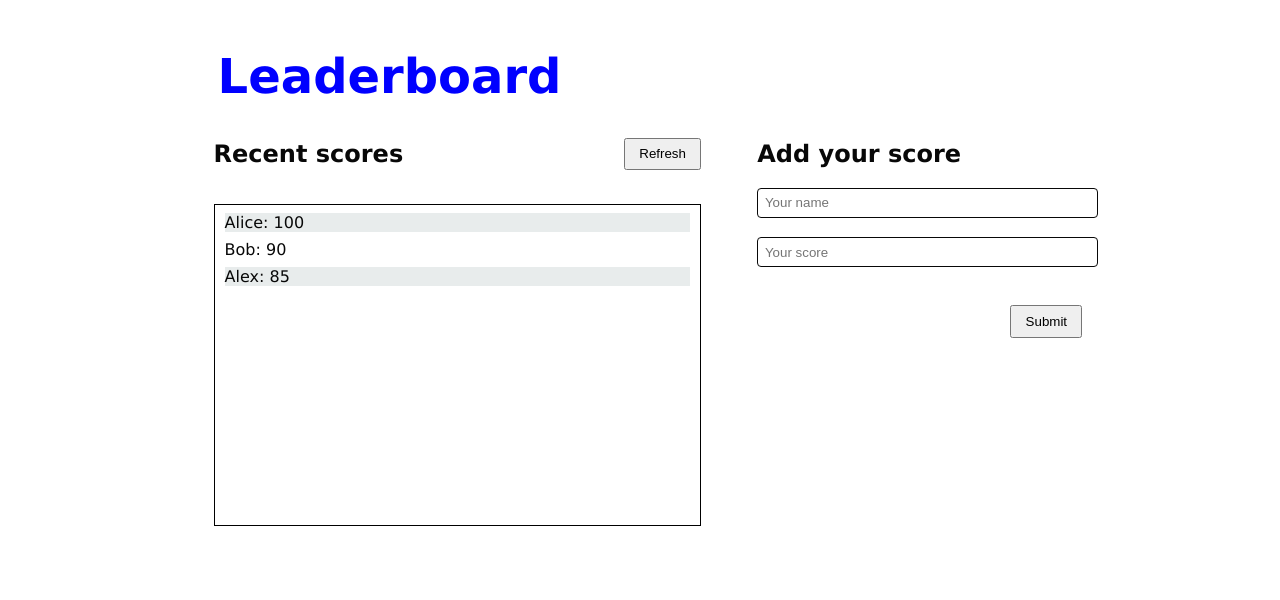
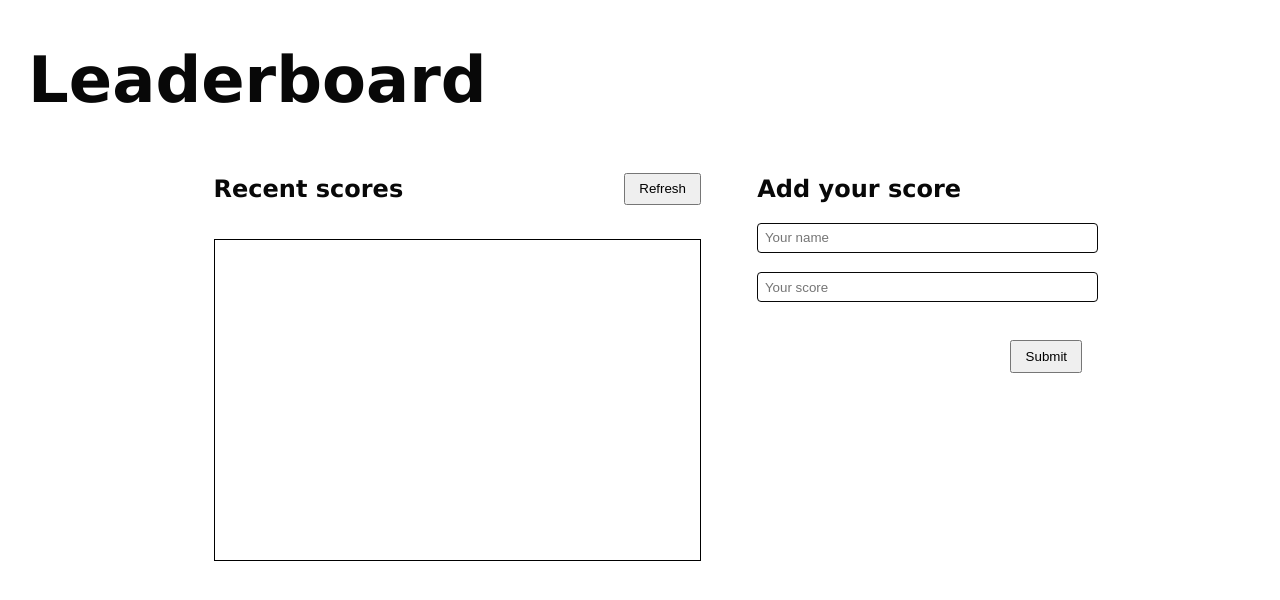
Before and after one commit to developertariq/Leaderboard, a website built with webpack: page src/index.html in a window 1280 px wide. Built offline with nearby package versions, Linux system fonts and the light colour scheme.

Commit message:
Remove markup from homepage

```diff
--- a/src/index.html
+++ b/src/index.html
@@ -6,10 +6,11 @@
     <title>Leaderboard</title>
   </head>
   <body>
+    <div class="heading">
+      <h1>Leaderboard</h1>
+    </div>
     <section class="main">
-      <div class="heading">
-        <h1>Leaderboard</h1>
-      </div>
+
       <div class="leaderboard">
         <div class="show-list">
           <div class="show-list-head">
@@ -17,7 +18,7 @@
             <button>Refresh</button>
           </div>
           <ul id="leaderboard">
-            <li class="leaderboard-item" data-score="100">
+            <!-- <li class="leaderboard-item" data-score="100">
               <span class="name">Alice</span>
               <span class="score">100</span>
             </li>
@@ -28,7 +29,7 @@
             <li class="leaderboard-item" data-score="85">
               <span class="name">Alex</span>
               <span class="score">85</span>
-            </li>
+            </li> -->
           </ul>
         </div>
         <div class="add-item">
--- a/src/style.css
+++ b/src/style.css
@@ -12,7 +12,6 @@ body {
 
 .heading {
   font-size: 2em;
-  color: blue;
   width: 100%;
   height: 80px;
   padding-left: 20px;
```
Also changed, not shown: dist/index.html, dist/main.js.
